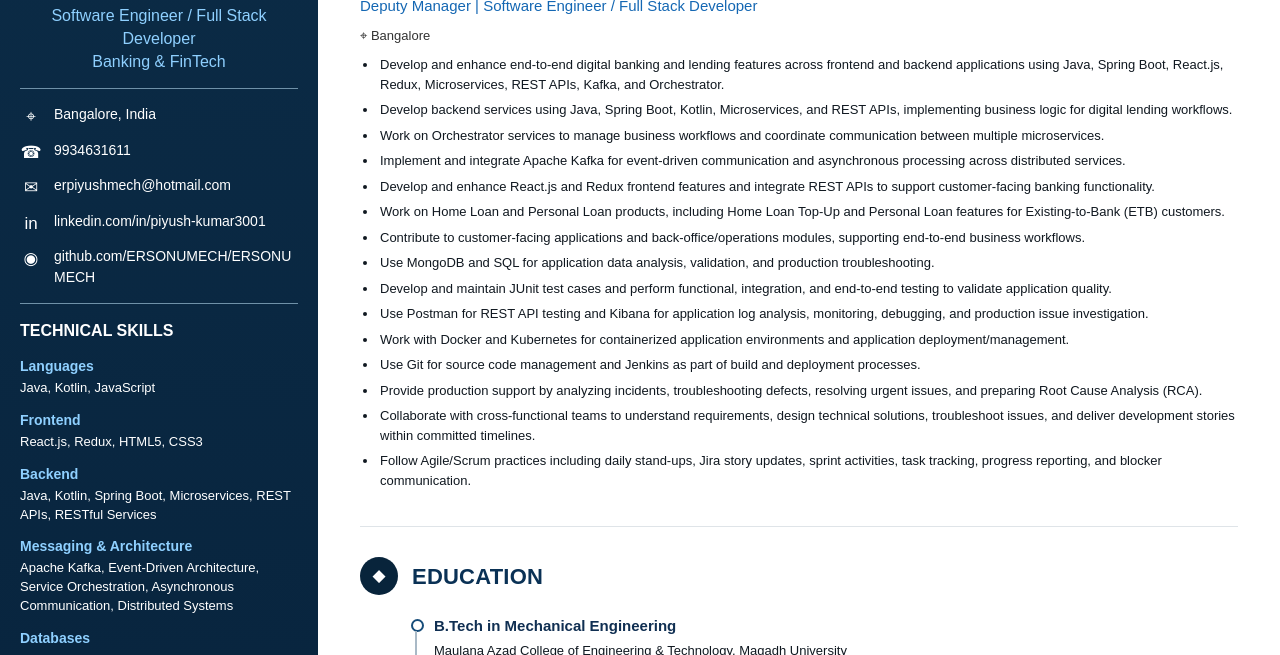
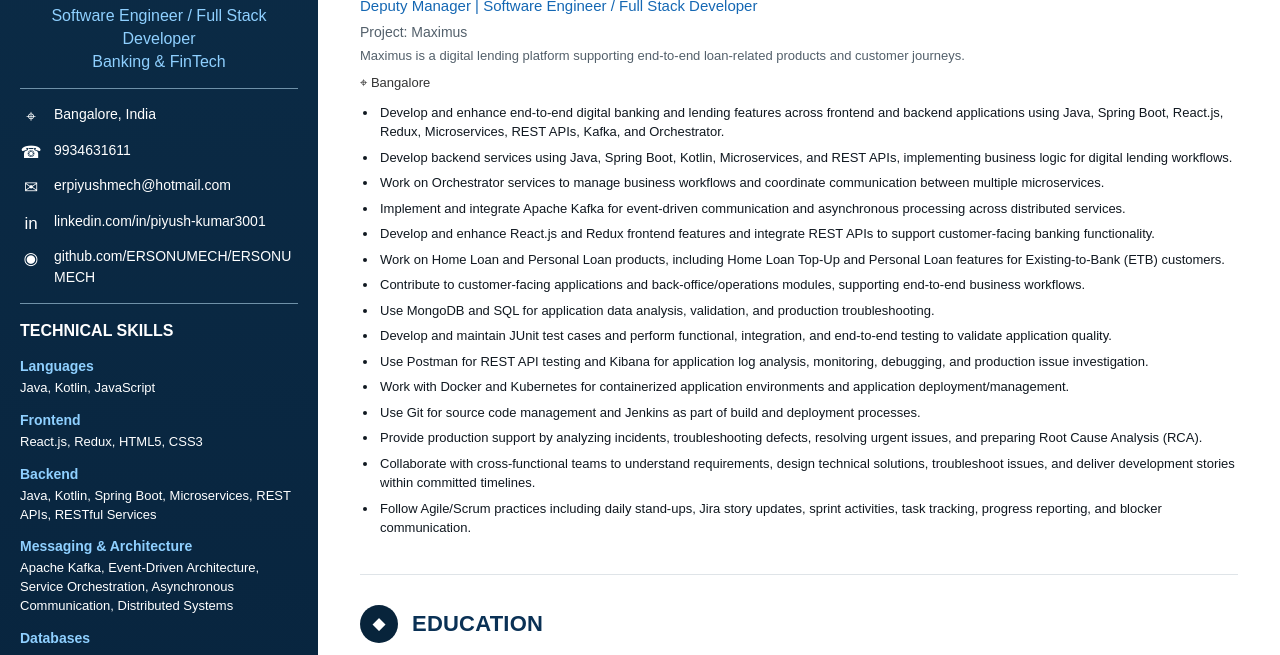
Before and after one commit to ERSONUMECH/Resume, a plain HTML site: page index.html in a window 1280 px wide. Shown: the part 445-1100 px from the top of the page. Drawn offline with Linux system fonts and the light colour scheme.

Commit message:
Describe Maximus lending platform

```diff
--- a/index.html
+++ b/index.html
@@ -58,6 +58,8 @@ h2{font-size:22px;color:#0a3155;letter-spacing:.01em}
 .job-head{display:grid;grid-template-columns:1fr auto;gap:20px;align-items:start}
 .company{font-size:18px;color:#102f52;font-weight:800}
 .job-title{font-size:15px;color:#1467b3;margin-top:3px}
+.job-project{font-size:14px;color:#53606b;margin-top:4px}
+.project-description{font-size:13px;color:#53606b;margin-top:3px;max-width:760px}
 .location{font-size:13px;margin-top:8px;color:#333}
 .date{font-size:13px;white-space:nowrap;margin-top:2px}
 ul{margin:10px 0 0 18px;font-size:13px}
@@ -170,6 +172,8 @@ footer{background:var(--navy);color:#dce7ef;text-align:center;padding:15px;font-
     <div>
       <div class="company">AXIS BANK LIMITED</div>
       <div class="job-title">Deputy Manager | Software Engineer / Full Stack Developer</div>
+      <div class="job-project">Project: Maximus</div>
+      <div class="project-description">Maximus is a digital lending platform supporting end-to-end loan-related products and customer journeys.</div>
       <div class="location">⌖ Bangalore</div>
     </div>
     <div class="date">▣ &nbsp; July 2022 – Present</div>
```
